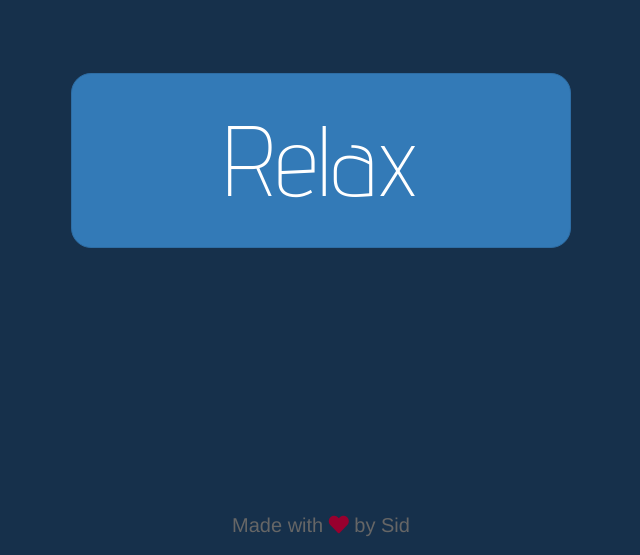
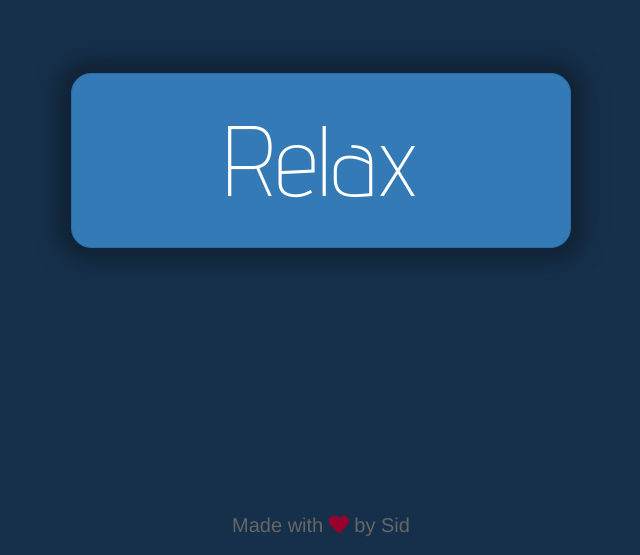
Before and after one commit to sidvud98/Project-Breath-Timer, a plain HTML site: page index.html in a window 1280 px wide. Shown: the part 245-800 px from the top of the page, without its empty margins (319-959 px from the left). Drawn offline with nearby package versions, Linux system fonts and the light colour scheme.

Commit message:
Update breath-clock.css

```diff
--- a/breath-clock.css
+++ b/breath-clock.css
@@ -45,7 +45,9 @@ body {
   z-index: 0;
   align-self: center;
 }
-
+button{
+  box-shadow: 0px 0px 20px 15px rgb(17, 35, 55);
+}
 .circle {
   width: 14px;
   height: 14px;
```
